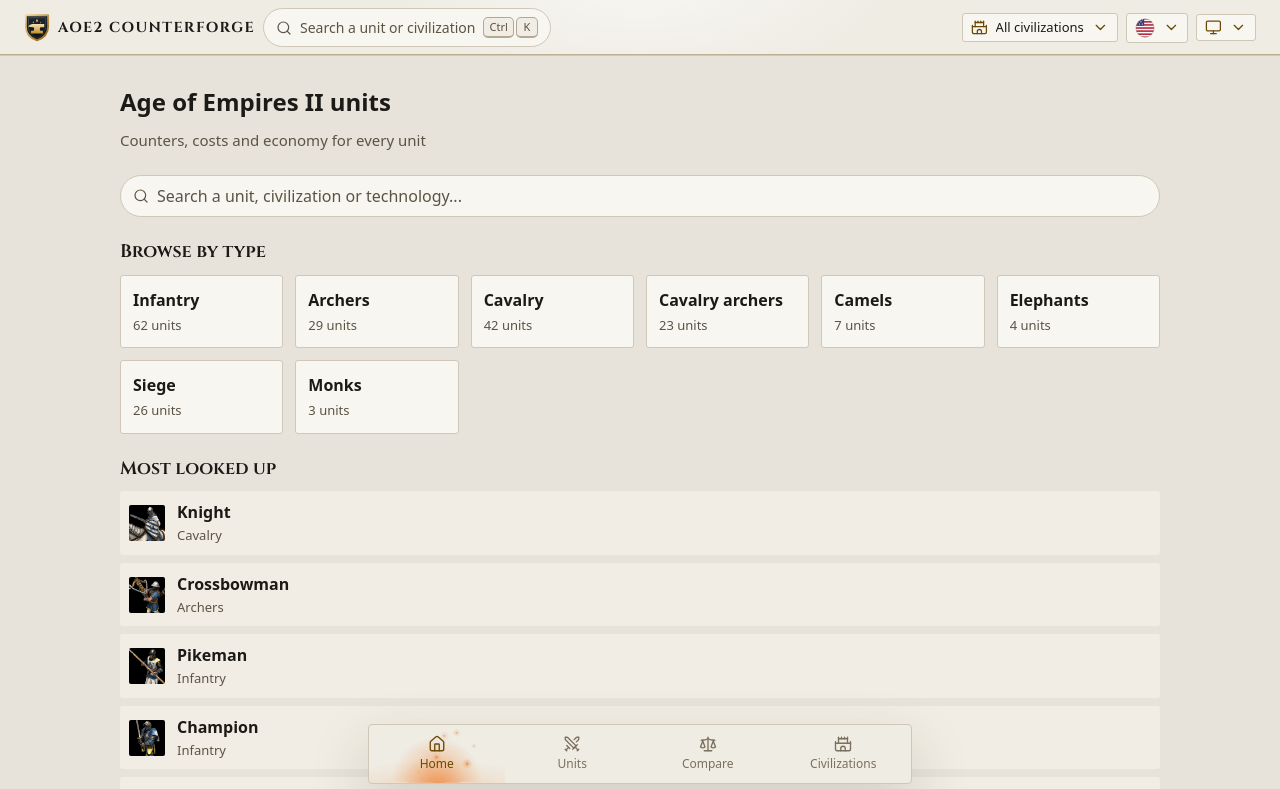
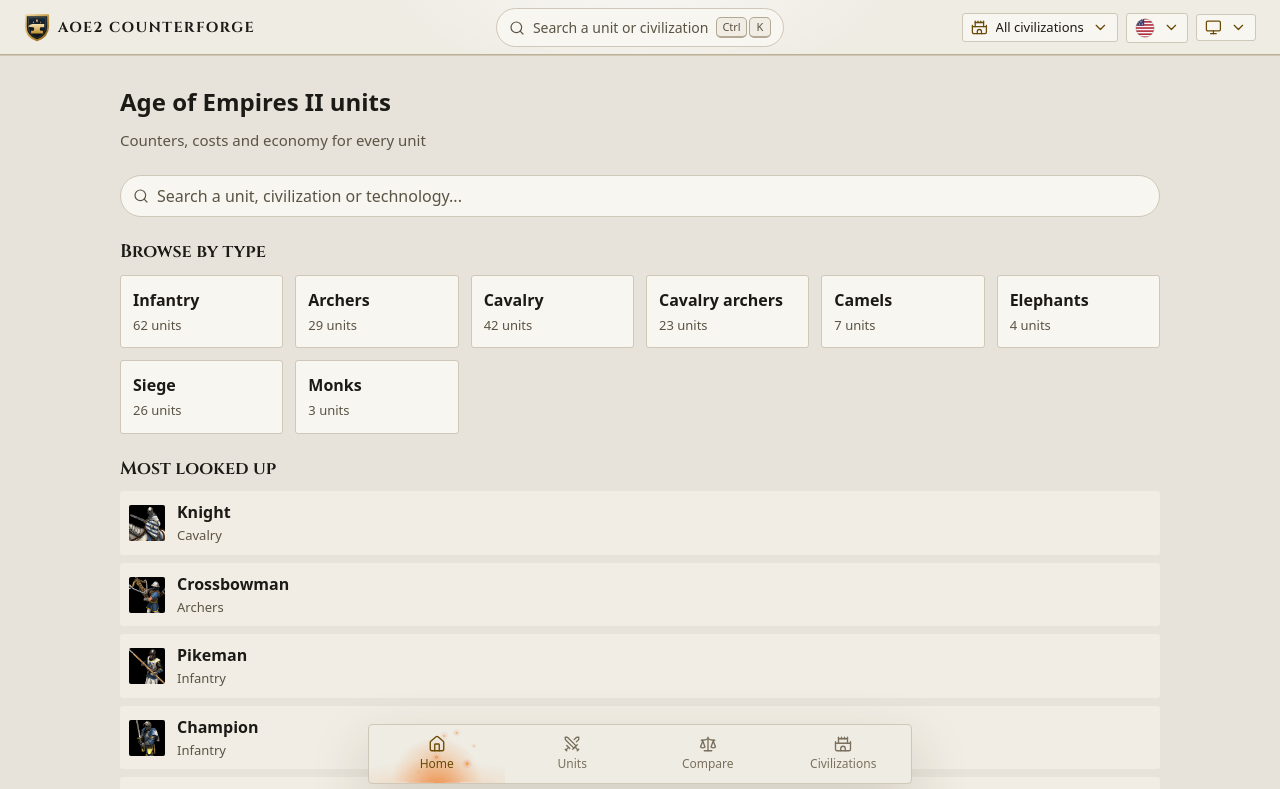
Before and after one commit to giovani-freitag/aoe2-counterforge, a React (Vite) app: page / in a window 1280 px wide. Shown: the top 789 px of the page. Built offline with nearby package versions, Linux system fonts and the light colour scheme.

Commit message:
feat: centre the search between the brand and the settings

```diff
--- a/src/react/styles/forge.css
+++ b/src/react/styles/forge.css
@@ -458,9 +458,7 @@
     gap: var(--space-2);
 }
 
-.settings {
-    flex: none;
-}
+
 
 /* ---------- the evolution line, right under the name ---------- */
 
--- a/src/react/styles/layout.css
+++ b/src/react/styles/layout.css
@@ -133,8 +133,20 @@
 }
 
 @media (min-width: 60rem) {
+    /* Brand, search and settings each on their own track, so the search sits in the middle of the
+       page instead of wherever the two sides happen to leave it. */
     .topbar {
+        display: grid;
+        grid-template-columns: 1fr auto 1fr;
         padding-inline: var(--space-5);
+    }
+
+    .searchbutton {
+        justify-self: center;
+    }
+
+    .settings {
+        justify-self: end;
     }
 
     .shell__main {
```
